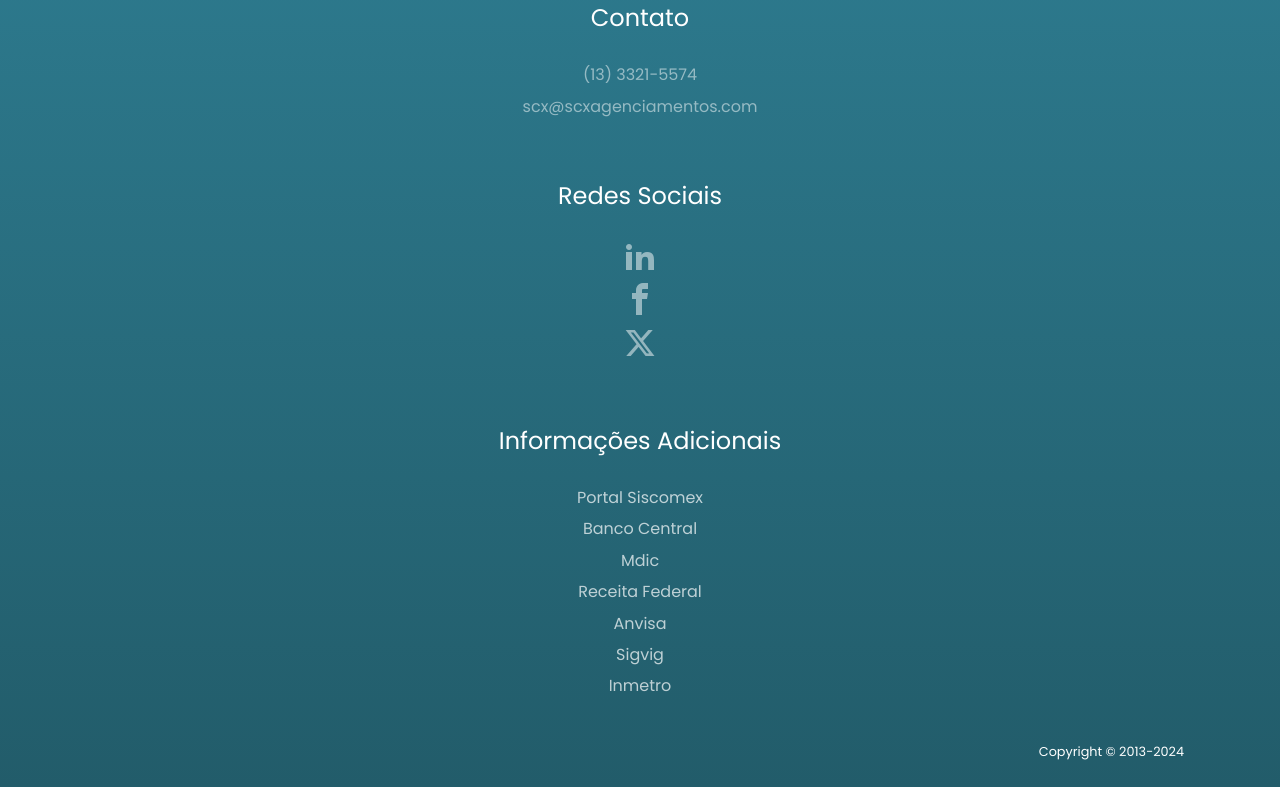
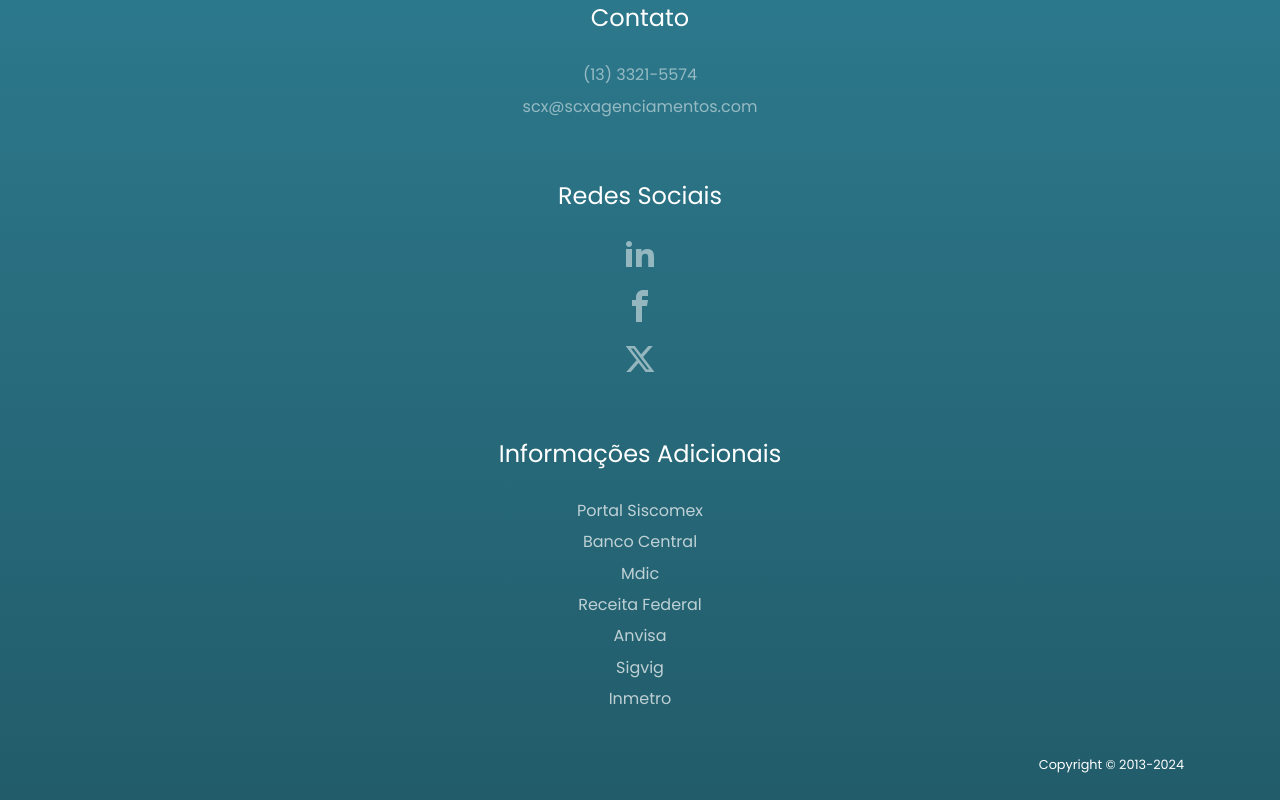
Before and after one commit to devpedro-dias/scx-website, an Angular app: page /frete-maritimo/home in a window 1280 px wide. Shown: the part 1922-2722 px from the top of the page. Built offline with nearby package versions, Linux system fonts and the light colour scheme.

Commit message:
fix: date format on cotacao component, footer responsivity and update on contato component

```diff
--- a/src/app/components/cotacao/cotacao.component.html
+++ b/src/app/components/cotacao/cotacao.component.html
@@ -1,6 +1,7 @@
 <section>
     <div>
-        <h2>Cotação do dia - {{ myDate | date:'longDate':'pt-BR' }}</h2>
+        <h2>Cotação do dia - {{ myDate | date:'dd/MM/yyyy':'pt-BR' }}</h2>
+
     </div>
 
     <div *ngIf="moedas.length > 0" class="cotacaoContainer">
--- a/src/app/components/cotacao/cotacao.component.ts
+++ b/src/app/components/cotacao/cotacao.component.ts
@@ -18,6 +18,7 @@ import { Moeda } from '../../interfaces/moeda';
 export class CotacaoComponent implements OnInit{
   moedas: Moeda[] = [];
   myDate = Date.now();
+
 
   constructor (private moedasService: MoedasService) { }
 
--- a/src/app/components/footer/footer.component.html
+++ b/src/app/components/footer/footer.component.html
@@ -24,12 +24,12 @@
 
             <div class="flexContainer">
                 <h2>Redes Sociais</h2>
-                <ul class="nav_footer">
-                    <li class="nav_footer_li" ><a href="https://www.linkedin.com/in/scxagenciamentos-5a060b109?trk=nav_responsive_tab_profile/" class="icon_footer icon-linkedin2" target="_blank"></a>
+                <ul class="nav_footer_icon">
+                    <li class="nav_footer_li_icon" ><a href="https://www.linkedin.com/in/scxagenciamentos-5a060b109?trk=nav_responsive_tab_profile/" class="icon_footer icon-linkedin2" target="_blank"></a>
                     </li>
-                    <li class="nav_footer_li"><a href="https://www.facebook.com/SCXAGENCIAMENTOS/" class="icon_footer icon-facebook" target="_blank"></a>
+                    <li class="nav_footer_li_icon"><a href="https://www.facebook.com/SCXAGENCIAMENTOS/" class="icon_footer icon-facebook" target="_blank"></a>
                     </li>
-                    <li class="nav_footer_li"><a href="https://www.twitter.com/SCXAGENCIAMENTO" class="icon_footer icon-x" target="_blank"></a>
+                    <li class="nav_footer_li_icon"><a href="https://www.twitter.com/SCXAGENCIAMENTO" class="icon_footer icon-x" target="_blank"></a>
                     </li>
                 </ul>
             </div>
--- a/src/app/components/footer/footer.component.scss
+++ b/src/app/components/footer/footer.component.scss
@@ -79,6 +79,27 @@ footer {
             }
           }
         }
+        .nav_footer_icon {
+          display: flex;
+          flex-direction: column;
+          align-items: center;
+          list-style: none;
+          gap: 1em;
+
+          .nav_footer_li_icon {
+
+            a {
+              text-decoration: none;
+              color: white;
+              opacity: 0.5;
+              transition: all 0.55s;
+              cursor: default;
+              justify-content: center;
+              font-size: 2em;
+              padding: 0;
+            }
+          }
+        }
       }
     }
 
@@ -108,6 +129,16 @@ footer {
                 .nav_footer {
                     align-items: start;
                 }
+
+                .nav_icon {
+                  display: flex;
+                }
+
+
+                .nav_footer_icon {
+                  flex-direction: row;
+                  gap: 3em;
+                }
             }
         }
     }
--- a/src/app/components/forms/forms.component.scss
+++ b/src/app/components/forms/forms.component.scss
@@ -38,7 +38,7 @@ form {
 
         button {
             margin: 3em;
-            background: linear-gradient($main-color, $accent-color 50%);
+            background: $main-color;
             border: none;
             cursor: pointer;
             color: white;
--- a/src/app/components/header/header.component.html
+++ b/src/app/components/header/header.component.html
@@ -40,7 +40,7 @@
                                     <li class="li-inherit"><a routerLink="/frete-aereo" routerLinkActive="active" class="btn btn-inherit" >Frete Aéreo</a></li>
                                     <li class="li-inherit"><a routerLink="/desembaraco-aduaneiro" routerLinkActive="active" class="btn btn-inherit" >Desembaraço Aduaneiro</a></li>
                                     <li class="li-inherit"><a routerLink="/transporte-rodoviario" routerLinkActive="active" class="btn btn-inherit" >Transporte Rodoviário</a></li>
-                                    <li class="li-inherit"><a routerLink="seguro-carga" routerLinkActive="active" class="btn btn-inherit">Seguro de Carga</a></li>
+                                    <li class="li-inherit"><a routerLink="/seguro-carga" routerLinkActive="active" class="btn btn-inherit">Seguro de Carga</a></li>
                                     <li><a routerLink="/contato" routerLinkActive="active" class="btn" >Contato</a></li>
                                 </ul>
                                 <ul class="services">
@@ -51,7 +51,7 @@
                                         <li><a routerLink="/frete-aereo" routerLinkActive="active" class="btn" >Frete Aéreo</a></li>
                                         <li><a routerLink="/desembaraco-aduaneiro" routerLinkActive="active" class="btn" >Desembaraço Aduaneiro</a></li>
                                         <li><a routerLink="/transporte-rodoviario" routerLinkActive="active" class="btn" >Transporte Rodoviário</a></li>
-                                        <li><a routerLink="seguro-carga" routerLinkActive="active" class="btn" >Seguro de Carga</a></li>
+                                        <li><a routerLink="/seguro-carga" routerLinkActive="active" class="btn" >Seguro de Carga</a></li>
                                       </ul>
                                     </li>
                                     <li><a routerLink="/contato" routerLinkActive="active" class="btn" >Contato</a></li>
--- a/src/app/pages/contato/contato.component.scss
+++ b/src/app/pages/contato/contato.component.scss
@@ -2,8 +2,8 @@
 
 
 .backgroundImg {
-    background-image: linear-gradient(rgba(0, 0, 0, 0.4) 20%, $accent-color), url(../../../assets/website-images/logo-redimensionada.png);
-    background-position: center;
+    background-image: linear-gradient(120deg, rgba(0, 0, 0, 0.4) 0%, $accent-color 70% ), url(../../../assets/website-images/logo-redimensionada.png);
+    background-position: left;
     background-repeat: no-repeat;
     background-size: contain;
 
```
